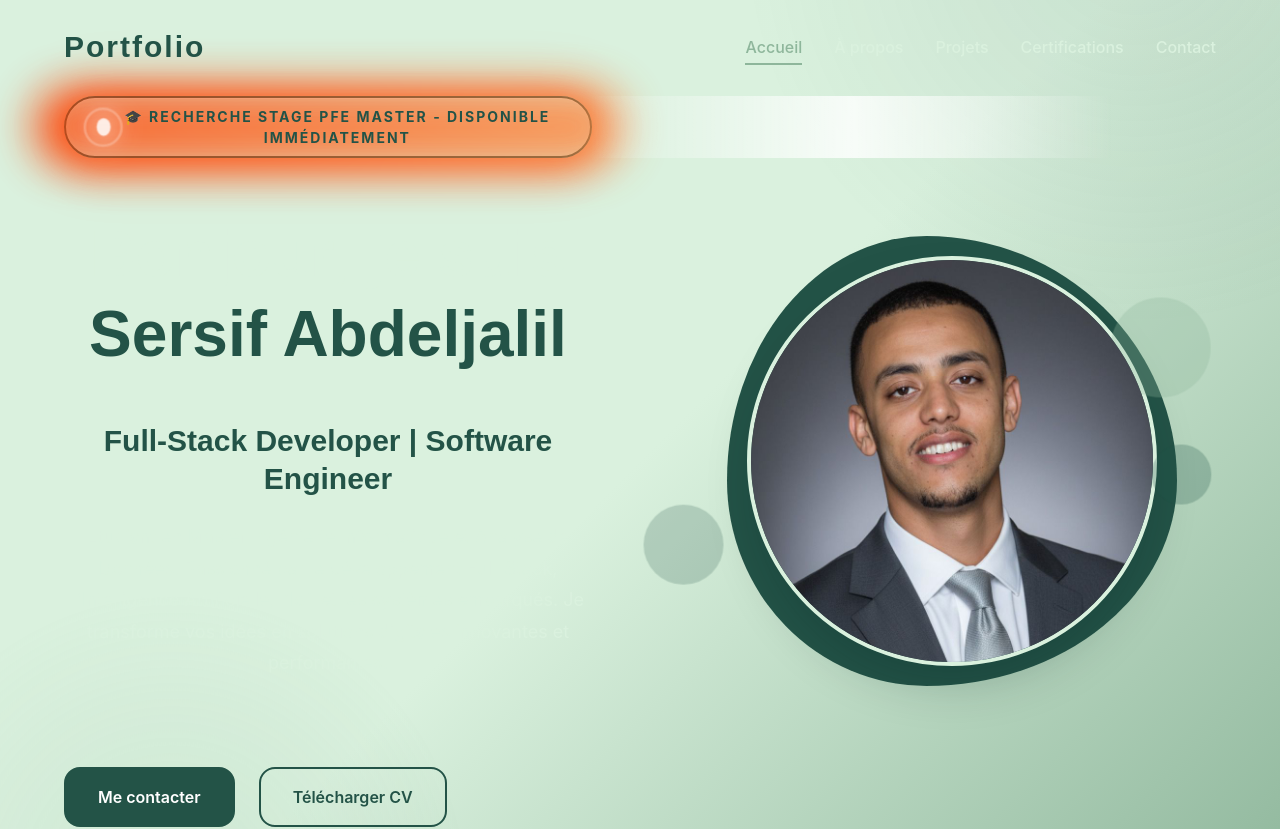
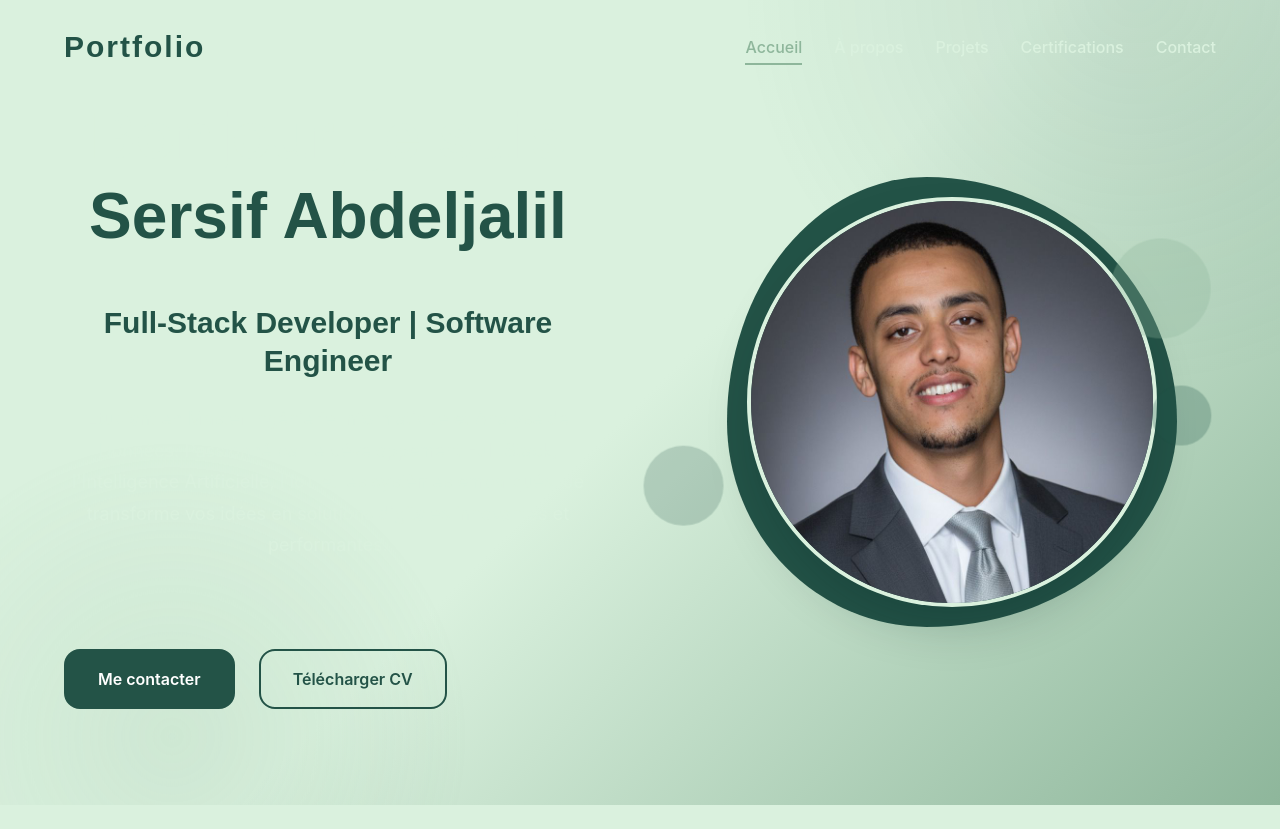
Before and after one commit to SersifAbdeljalil/me_portfolio, a React (Create React App) app: page / in a window 1280 px wide. Shown: the top 829 px of the page. Built offline with nearby package versions, Linux system fonts and the light colour scheme.

Commit message:
delet search for internship

```diff
--- a/src/components/Hero/Hero.css
+++ b/src/components/Hero/Hero.css
@@ -202,19 +202,7 @@
 }
 
 /* Point super lumineux */
-.badge-dot {
-  width: 14px;
-  height: 14px;
-  background-color: #fff;
-  border-radius: 50%;
-  animation: megaBlink 1.2s ease-in-out infinite;
-  box-shadow:
-    0 0 15px rgba(255, 255, 255, 1),
-    0 0 25px rgba(255, 255, 255, 0.8),
-    0 0 35px rgba(255, 255, 255, 0.6);
-  position: relative;
-  z-index: 2;
-}
+
 
 /* Cercles concentriques autour du point */
 .badge-dot::before,
--- a/src/components/Hero/Hero.js
+++ b/src/components/Hero/Hero.js
@@ -13,10 +13,7 @@ function Hero() {
 
         {/* Contenu texte */}
         <div className="hero-content">
-          <div className="hero-badge">
-            <span className="badge-dot"></span>
-            🎓 Recherche Stage PFE Master - Disponible Immédiatement
-          </div>
+
 
           <h1 className="hero-title">
             Bonjour, je suis
```
